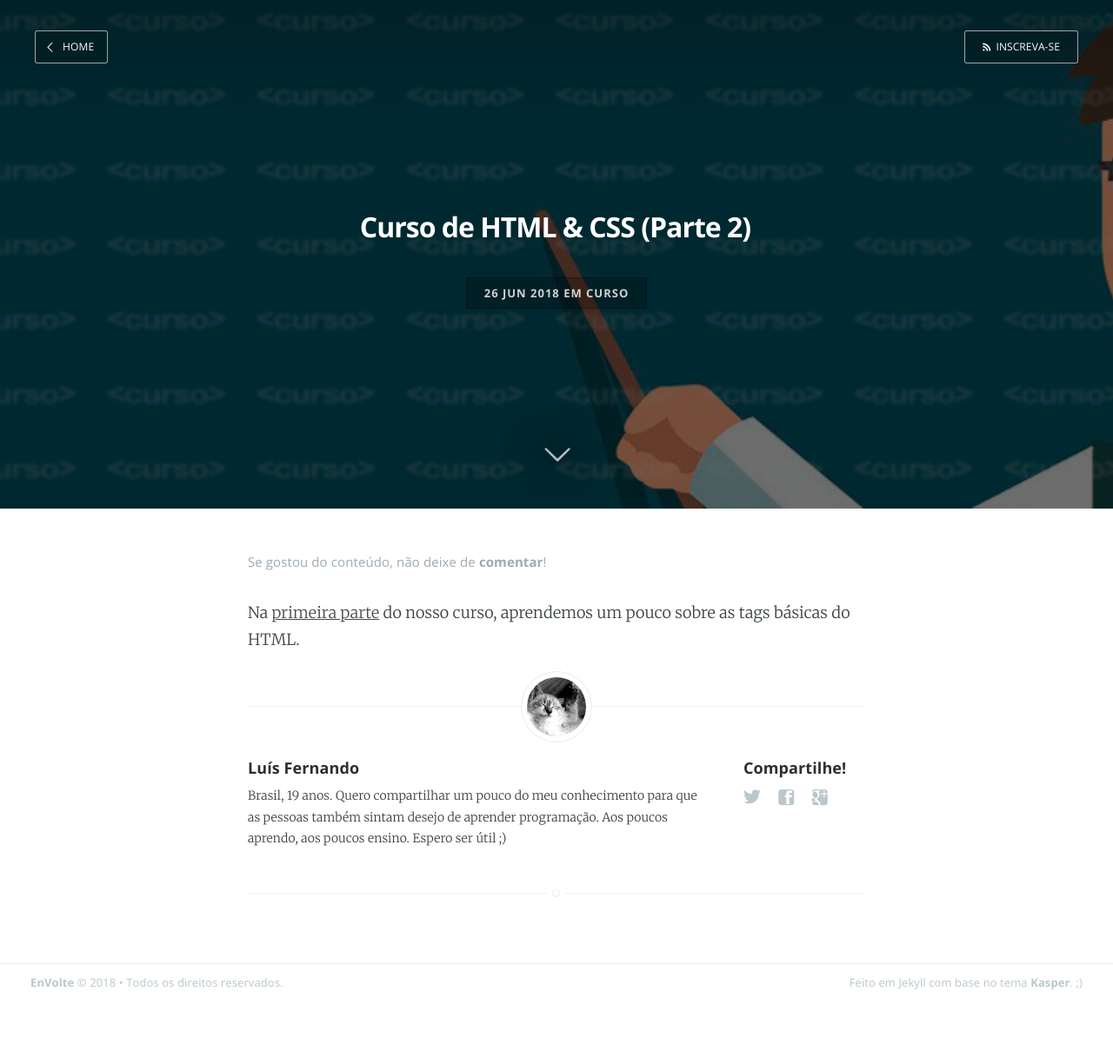
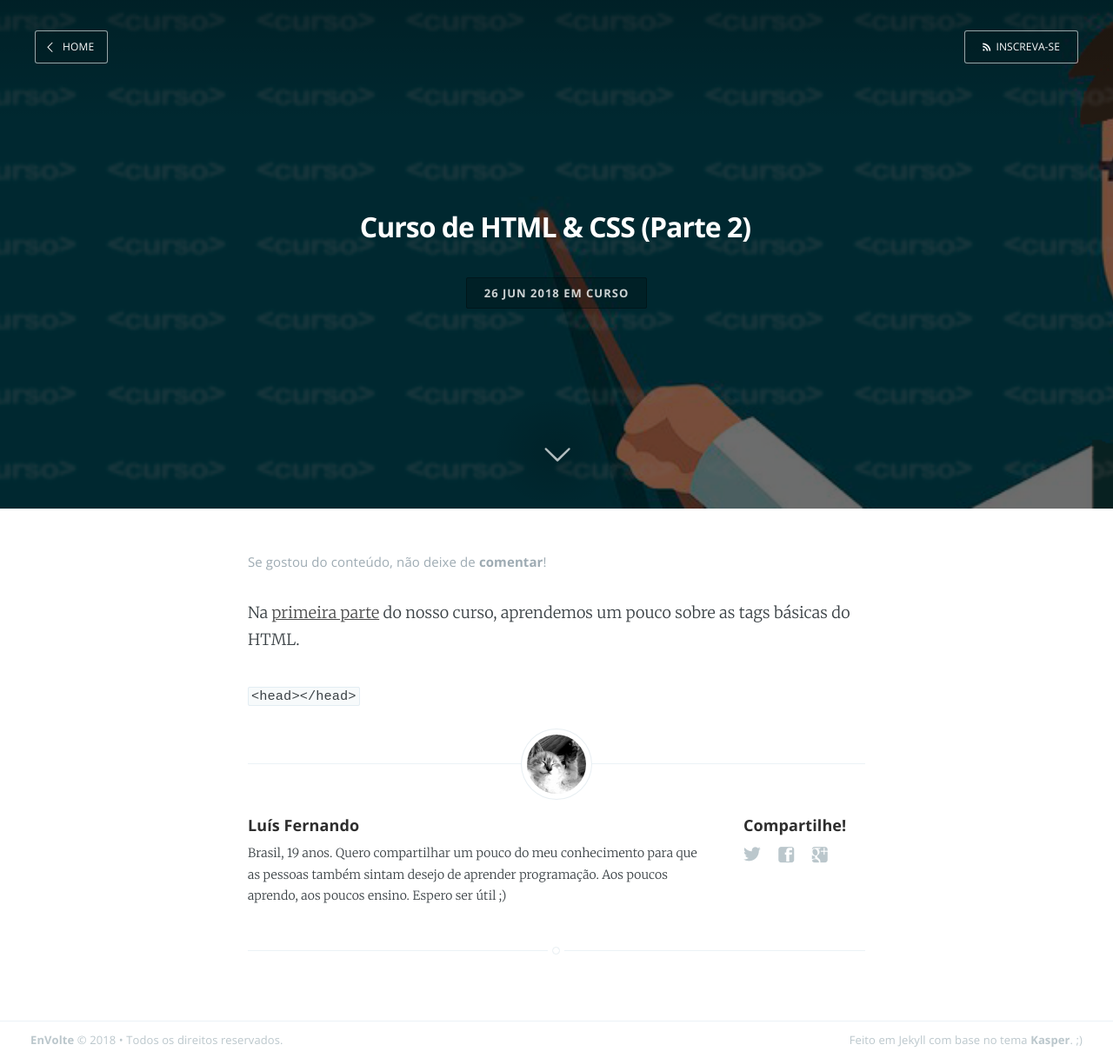
Before and after one commit to EnVolte/envolte.github.io, a Jekyll site: the page built from _posts/2018-06-26-curso-html-css-parte-2.markdown, in a window 1280 px wide. Shown: the whole page at 87% size. Built offline with Jekyll 4.4.1, drawn with Linux system fonts in a browser that asks for light colours; comment, search, counter and statistics services are not loaded; before the commit the page ends 1151 px from its top, so only the background shows below that.

Commit message:
Update 2018-06-26-curso-html-css-parte-2.markdown

````diff
--- a/_posts/2018-06-26-curso-html-css-parte-2.markdown
+++ b/_posts/2018-06-26-curso-html-css-parte-2.markdown
@@ -6,3 +6,5 @@
 ---
 
 Na [primeira parte](https://envolte.github.io/curso/2018/06/26/curso-html-css-parte-1.html) do nosso curso, aprendemos um pouco sobre as tags básicas do HTML.
+
+```<head></head>```
````
